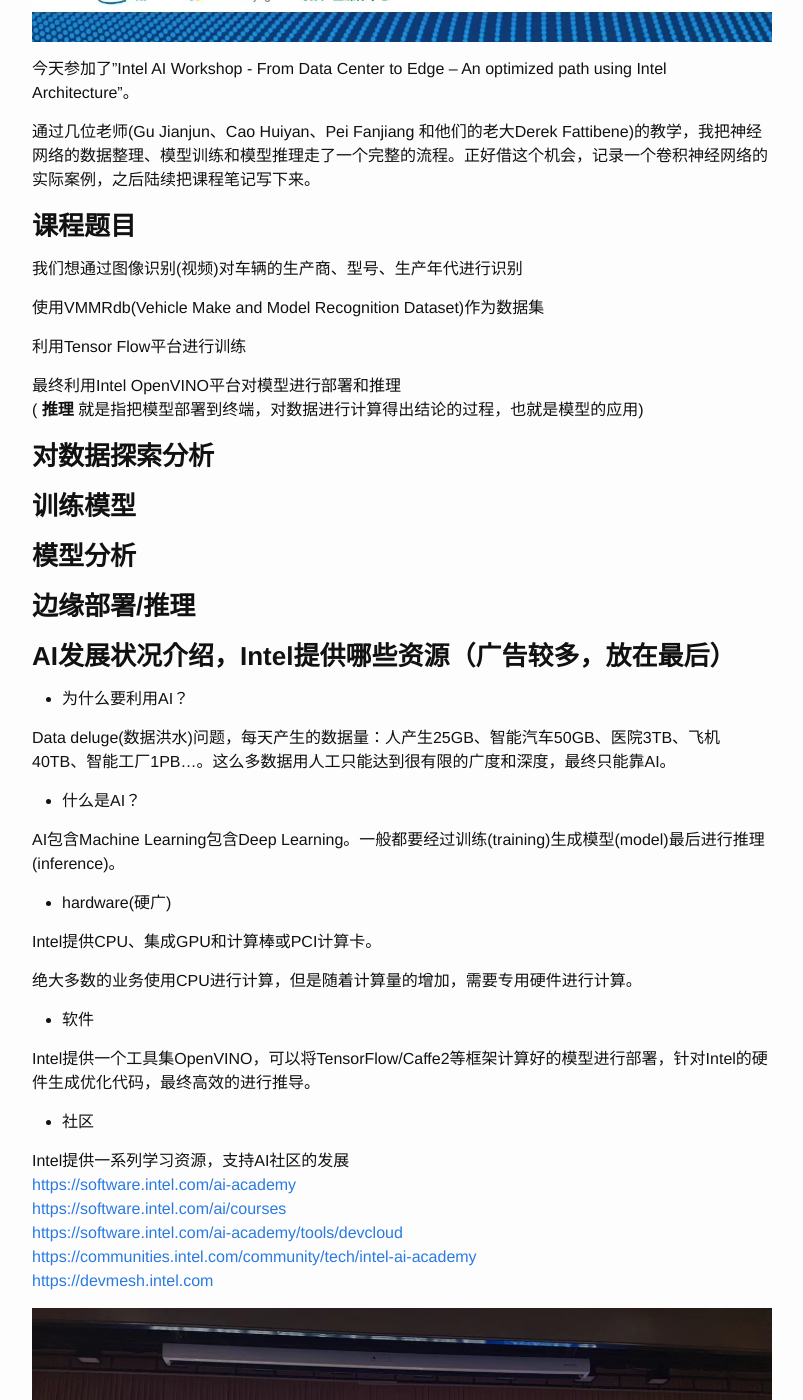
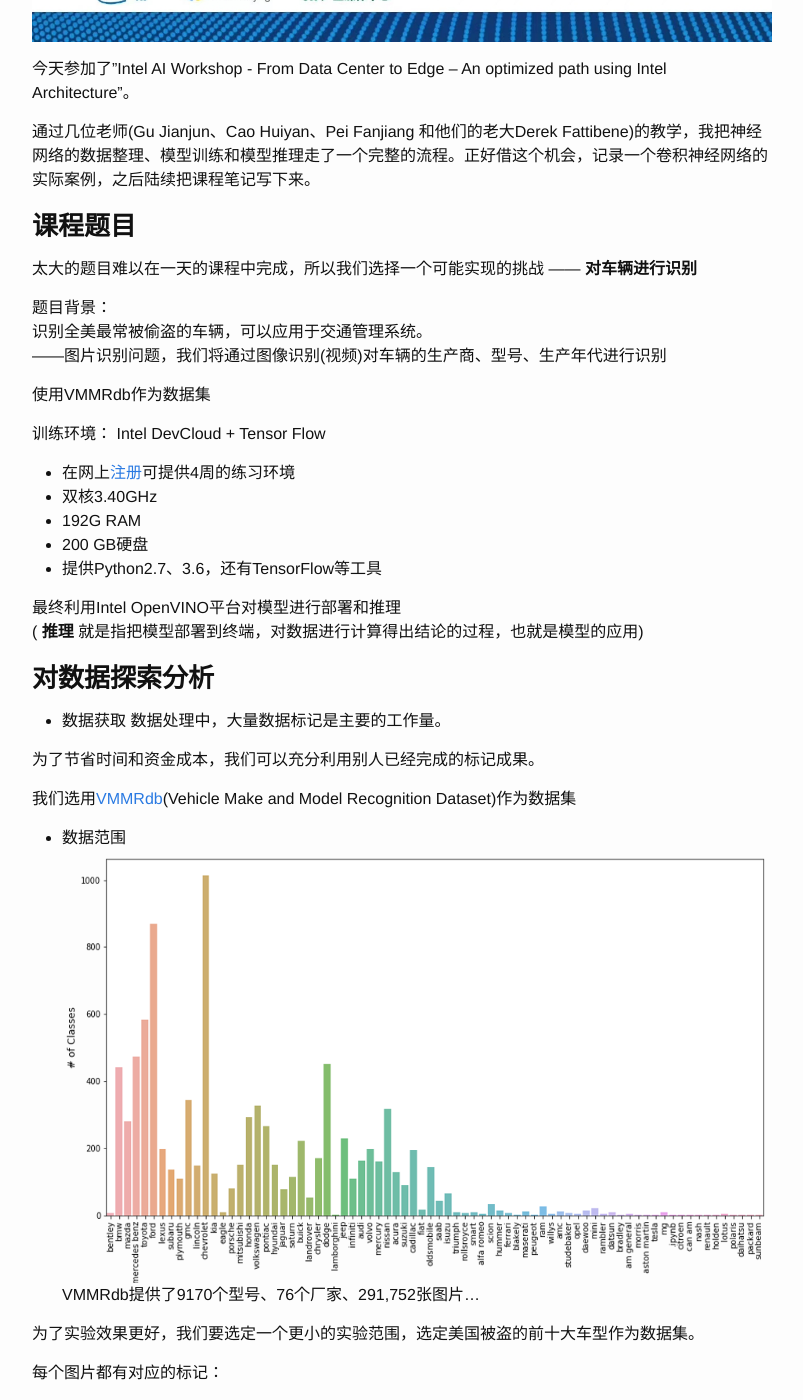
Before and after one commit to CodeHunter2006/CodeHunter2006.github.io, a Jekyll site: the page built from _posts/2019-06-15-Intel_AI_Workshop.md, in a window 1280 px wide and 1400 px high, scrolled down 588 px. Shown: the whole window, without its empty margins (238-1041 px from the left). Built offline with Jekyll 4.4.1, drawn with Linux system fonts in a browser that asks for light colours; some of the changed text lies outside the part shown.

Commit message:
增加数据探索分析部分

```diff
--- a/_posts/2019-06-15-Intel_AI_Workshop.md
+++ b/_posts/2019-06-15-Intel_AI_Workshop.md
@@ -4,23 +4,75 @@
 date:   2019-06-15 22:00:00 +0800
 tags: CNN
 ---
-![Intel_AI_Workshop.jpg](/assets/201906151330_Intel_AI_Workshop.jpg)
+![Intel_AI_Workshop](/assets/201906151330_Intel_AI_Workshop.jpg)
 
 今天参加了"Intel AI Workshop - From Data Center to Edge – An optimized path using Intel Architecture"。
 
 通过几位老师(Gu Jianjun、Cao Huiyan、Pei Fanjiang 和他们的老大Derek Fattibene)的教学，我把神经网络的数据整理、模型训练和模型推理走了一个完整的流程。正好借这个机会，记录一个卷积神经网络的实际案例，之后陆续把课程笔记写下来。
 
 ### 课程题目
-我们想通过图像识别(视频)对车辆的生产商、型号、生产年代进行识别
+太大的题目难以在一天的课程中完成，所以我们选择一个可能实现的挑战 —— __对车辆进行识别__
 
-使用VMMRdb(Vehicle Make and Model Recognition Dataset)作为数据集
+题目背景：<br/>
+识别全美最常被偷盗的车辆，可以应用于交通管理系统。<br/>
+——图片识别问题，我们将通过图像识别(视频)对车辆的生产商、型号、生产年代进行识别
 
-利用Tensor Flow平台进行训练
+使用VMMRdb作为数据集
+
+训练环境： Intel DevCloud + Tensor Flow
+* 在网上[注册](https://software.intel.com/ai-academy/tools/devcloud)可提供4周的练习环境
+* 双核3.40GHz
+* 192G RAM
+* 200 GB硬盘
+* 提供Python2.7、3.6，还有TensorFlow等工具
 
 最终利用Intel OpenVINO平台对模型进行部署和推理<br/>
 ( __推理__ 就是指把模型部署到终端，对数据进行计算得出结论的过程，也就是模型的应用)
 
 ### 对数据探索分析
+* 数据获取
+数据处理中，大量数据标记是主要的工作量。
+
+为了节省时间和资金成本，我们可以充分利用别人已经完成的标记成果。
+
+我们选用[VMMRdb](http://vmmrdb.cecsresearch.org/)(Vehicle Make and Model Recognition Dataset)作为数据集
+
+* 数据范围
+![VMMRdb](/assets/201906151330_Intel_AI_Workshop_3.png)
+VMMRdb提供了9170个型号、76个厂家、291,752张图片...
+
+为了实验效果更好，我们要选定一个更小的实验范围，选定美国被盗的前十大车型作为数据集。
+
+每个图片都有对应的标记：
+
+	全景图片、前、后、侧图片、比例尺
+	生产厂商、车型、生产年代
+
+通常`训练数据、验证数据、最终测试数据`的比例为： `7:2:1`
+
+* 预处理和数据增强
+
+因为 __数据质量决定模型质量__ ,要提前对明显的无效数据进行去除:
+
+	// TODO 预处理方法待补足
+
+![VMMRdb](/assets/201906151330_Intel_AI_Workshop_4.png)
+我们选定的十大被盗车型数据量
+
+可以看出各车型的数据量差异较大，为了避免由于数据量不平衡造成的模型精度下降，我们可以通过一些方法创造更多数据：
+
+	图片横向、纵向平移、镜像
+	图片旋转
+	缩放、裁剪
+
+注意在图片平移、裁剪时控制一下范围，不要让主体被移出成为无效数据。
+
+![VMMRdb](/assets/201906151330_Intel_AI_Workshop_5.png)
+经过数据预处理和数据增强，各车型的数据量比较均衡了。
+
+
+
+
 
 
 ### 训练模型
@@ -62,7 +114,7 @@
 
 
 
-![Intel_AI_Workshop.jpg](/assets/201906151330_Intel_AI_Workshop_2.jpg)
+![Intel_AI_Workshop_讲师合影](/assets/201906151330_Intel_AI_Workshop_2.jpg)
 会后讲师合影（左起：Derek Fattibene、Cao Huiyan、Pei Fanjiang、Gu Jianjun）
 
 [课程对应的PDF文档链接](https://software.intel.com/en-us/ai/courses)
```
Also changed, not shown: assets/201906151330_Intel_AI_Workshop_3.png (added), assets/201906151330_Intel_AI_Workshop_4.png (added), assets/201906151330_Intel_AI_Workshop_5.png (added).
